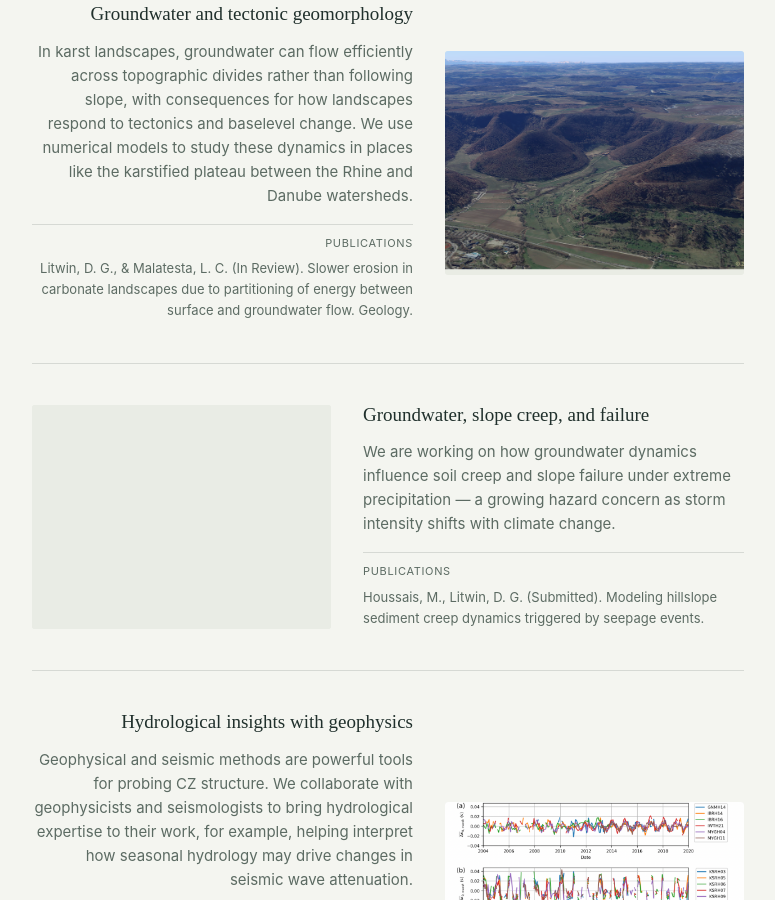
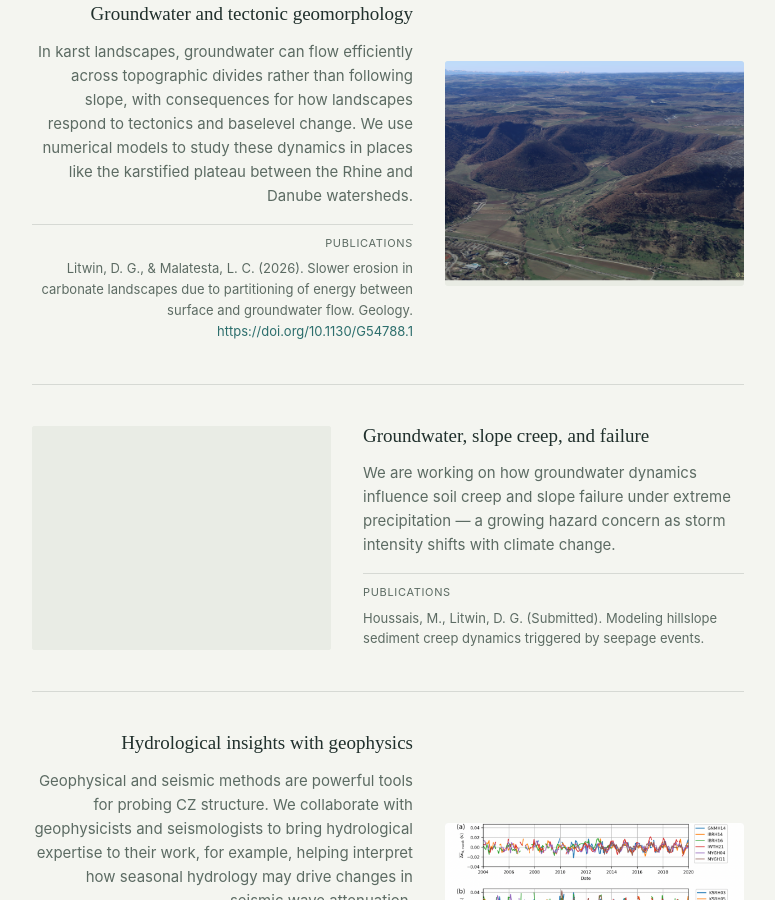
Before and after one commit to DavidLitwin/DavidLitwin.github.io, a Jekyll site: the page built from research.md, in a window 1280 px wide and 900 px high, scrolled down 985 px. Shown: the whole window, without its empty margins (252-1027 px from the left). Built offline with Jekyll 4.4.1, drawn with Linux system fonts in a browser that asks for light colours.

```diff
--- a/research.md
+++ b/research.md
@@ -51,7 +51,7 @@ topics:
       numerical models to study these dynamics in places like the
       karstified plateau between the Rhine and Danube watersheds.
     publications:
-      - "Litwin, D. G., & Malatesta, L. C. (In Review). Slower erosion in carbonate landscapes due to partitioning of energy between surface and groundwater flow. Geology."
+      - "Litwin, D. G., & Malatesta, L. C. (2026). Slower erosion in carbonate landscapes due to partitioning of energy between surface and groundwater flow. Geology. [https://doi.org/10.1130/G54788.1](https://doi.org/10.1130/G54788.1)"
 
   - title: "Groundwater, slope creep, and failure"
     image: /assets/images/research/placeholder.jpg
```
Also changed, not shown: _news/2026-08-5-new-paper.md (added, +8 -0 lines).
